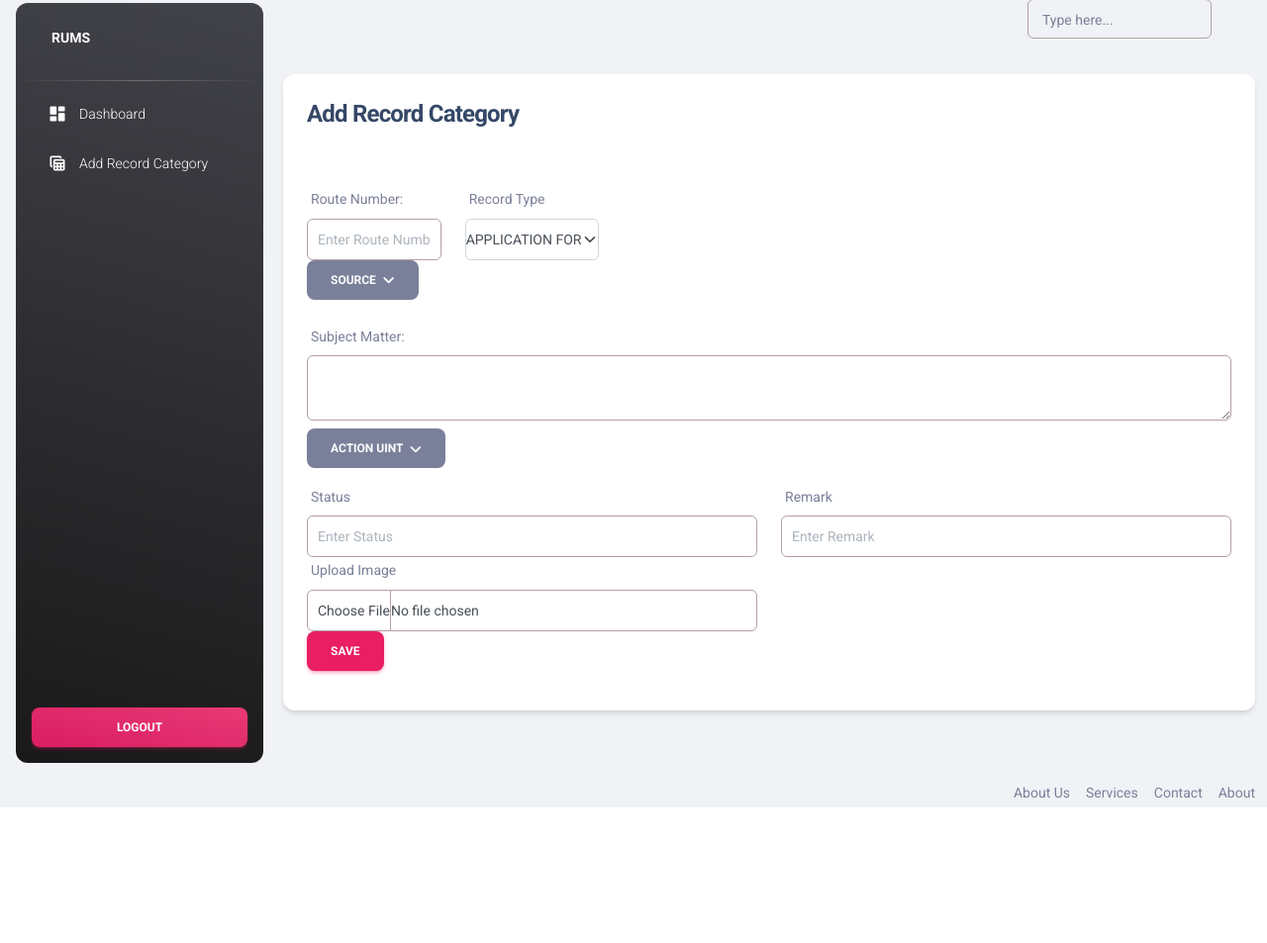
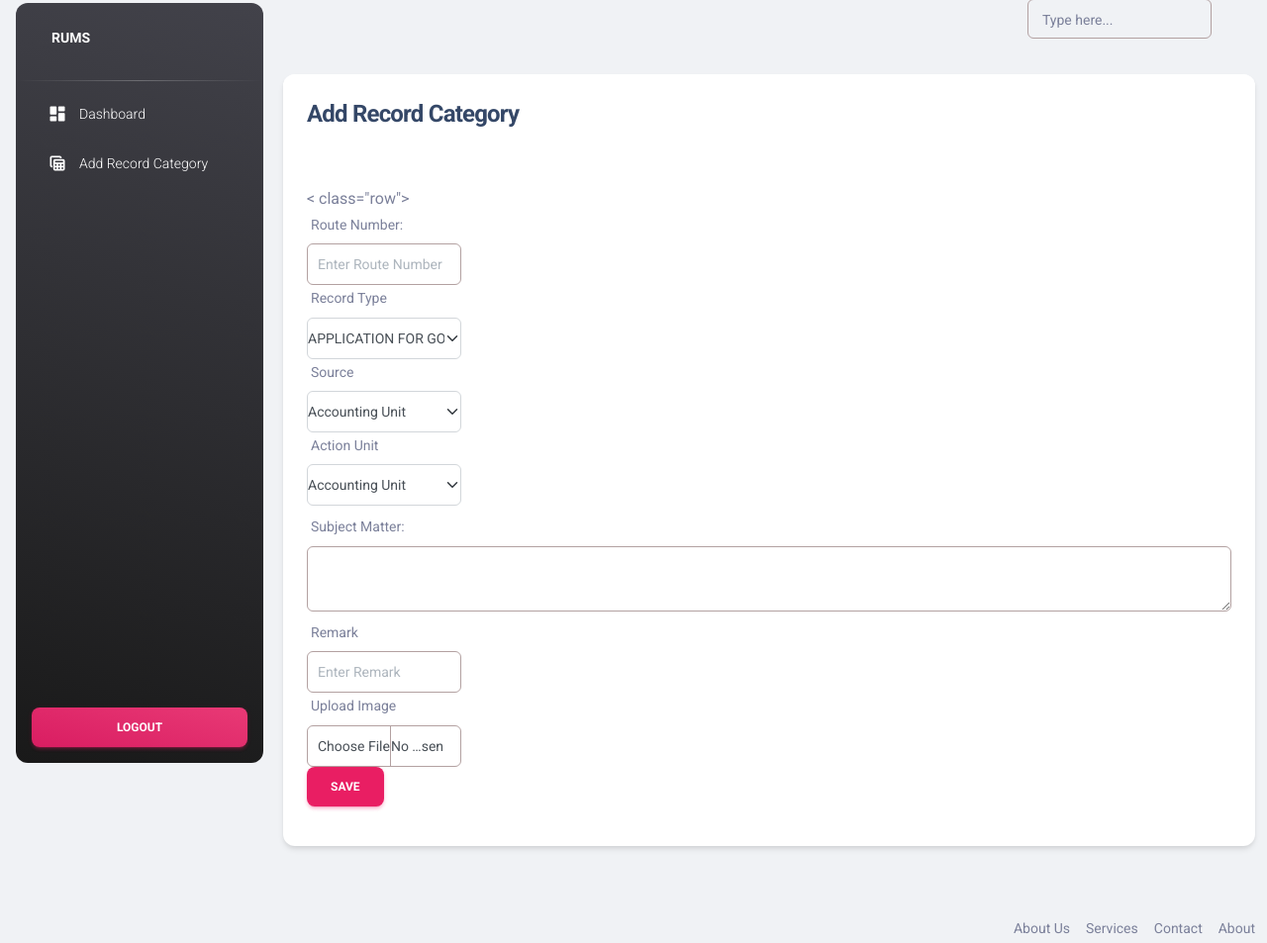
Before and after one commit to vic-reporte/RECORD-MNGT-SYSTEM, a PHP site: page /admin/record-category.php in a window 1280 px wide. Shown: the part 13-966 px from the top of the page at 99% size. Before the commit the page ends 829 px from the top, so only its background shows below. Run offline with PHP 8.4, Linux system fonts and the light colour scheme; the visitor is signed in with stand-in values (Sample User, id 1); some libraries are stand-ins or nearby versions.

Commit message:
Update the record-category.php

```diff
--- a/admin/record-category.php
+++ b/admin/record-category.php
@@ -13,7 +13,7 @@ include('../middleware/adminMiddleware.php');
                 </div>
                 <div class="card-body">
                     <form action="code.php" method="POST" enctype="multipart/form-data">
-                        <div class="row">
+                        < class="row">
                             <div class="col-md-2">
                                 <label for="">Route Number:</label>
                                 <input type="text" name="route_number" placeholder="Enter Route Number" class="form-control">
@@ -73,63 +73,51 @@ include('../middleware/adminMiddleware.php');
                                     <option>RETURN TO DUTY</option>
                                 </select>
                             </div>
-                            <div class="dropend">
-                                <button type="button" class="btn btn-secondary dropdown-toggle" data-bs-toggle="dropdown">
-                                    Source
-                                </button>
-                                <ul class="dropdown-menu">
-                                    <li><a class="dropdown-item" href="#">Accounting Unit</a></li>
-                                    <li><a class="dropdown-item" href="#">Admin</a></li>
-                                    <li><a class="dropdown-item" href="#">ASDS</a></li>
-                                    <li><a class="dropdown-item" href="#">Budget Unit</a></li>
-                                    <li><a class="dropdown-item" href="#">Cash Unit</a></li>
-                                    <li><a class="dropdown-item" href="#">CID</a></li>
-                                    <li><a class="dropdown-item" href="#">Health Unit</a></li>
-                                    <li><a class="dropdown-item" href="#">ICT</a></li>
-                                    <li><a class="dropdown-item" href="#">Personel Unit</a></li>
-                                    <li><a class="dropdown-item" href="#">Record Unit</a></li>
-                                    <li><a class="dropdown-item" href="#">SDS</a></li>
-                                    <li><a class="dropdown-item" href="#">SGOD</a></li>
-                                    <li><a class="dropdown-item" href="#">Supply Unit</a></li>
-                                </ul>
+                            <div class="col-md-2">
+                                <label for="select">Source</label>
+                                <select class="form-select" id="sel1" name="sellist1">
+                                <option>Accounting Unit</option>
+                                    <option>Admin</option>
+                                    <option>ASDS</option>
+                                    <option>Budget Unit</option>
+                                    <option>Cash Unit</option>
+                                    <option>CID</option>
+                                    <option>Health</option>
+                                    <option>ICT</option>
+                                    <option>Personnel Unit</option>
+                                    <option>Record Unit</option>
+                                    <option>SDS</option>
+                                    <option>SGOD</option>
+                                    <option>Supply Unit</option>
+                                </select>
+                            </div>
+                            <div class="col-md-2">
+                                <label for="select">Action Unit</label>
+                                <select class="form-select" id="sel1" name="sellist1">
+                                    <option>Accounting Unit</option>
+                                    <option>Admin</option>
+                                    <option>ASDS</option>
+                                    <option>Budget Unit</option>
+                                    <option>Cash Unit</option>
+                                    <option>CID</option>
+                                    <option>Health</option>
+                                    <option>ICT</option>
+                                    <option>Personnel Unit</option>
+                                    <option>Record Unit</option>
+                                    <option>SDS</option>
+                                    <option>SGOD</option>
+                                    <option>Supply Unit</option>
+                                </select>
                             </div>
                             <div class="mb-2 mt-2">
                                 <label for="">Subject Matter:</label>
                                 <textarea class="form-control" rows="2" id="comment" name="text"></textarea>
                             </div>
-                            <div class="dropend">
-                                <button type="button" class="btn btn-secondary dropdown-toggle" data-bs-toggle="dropdown">
-                                    Action Uint
-                                </button>
-                                <ul class="dropdown-menu">
-                                    <li><a class="dropdown-item" href="#">Accounting Unit</a></li>
-                                    <li><a class="dropdown-item" href="#">Admin</a></li>
-                                    <li><a class="dropdown-item" href="#">ASDS</a></li>
-                                    <li><a class="dropdown-item" href="#">Budget Unit</a></li>
-                                    <li><a class="dropdown-item" href="#">Cash Unit</a></li>
-                                    <li><a class="dropdown-item" href="#">CID</a></li>
-                                    <li><a class="dropdown-item" href="#">Health Unit</a></li>
-                                    <li><a class="dropdown-item" href="#">ICT</a></li>
-                                    <li><a class="dropdown-item" href="#">Personel Unit</a></li>
-                                    <li><a class="dropdown-item" href="#">Record Unit</a></li>
-                                    <li><a class="dropdown-item" href="#">SDS</a></li>
-                                    <li><a class="dropdown-item" href="#">SGOD</a></li>
-                                    <li><a class="dropdown-item" href="#">Supply Unit</a></li>
-                                </ul>
-                            </div>
-                            <!--div class="col-md-6">
-                                <label for="">Action Unit:</label>
-                                <input type="text" name="action_unit" placeholder="Enter Action Unit" class="form-control">
-                            </!--div-->
-                            <div class="col-md-6">
-                                <label for="">Status</label>
-                                <input type="text" name="status" placeholder="Enter Status" class="form-control">
-                            </div>
-                            <div class="col-md-6">
+                            <div class="col-md-2">
                                 <label for="">Remark</label>
                                 <input type="text" name="remark" placeholder="Enter Remark" class="form-control">
                             </div>
-                            <div class="col-md-6">
+                            <div class="col-md-2">
                                 <label for="">Upload Image</label>
                                 <input type="file" name="image" class="form-control">
                             </div>
```
